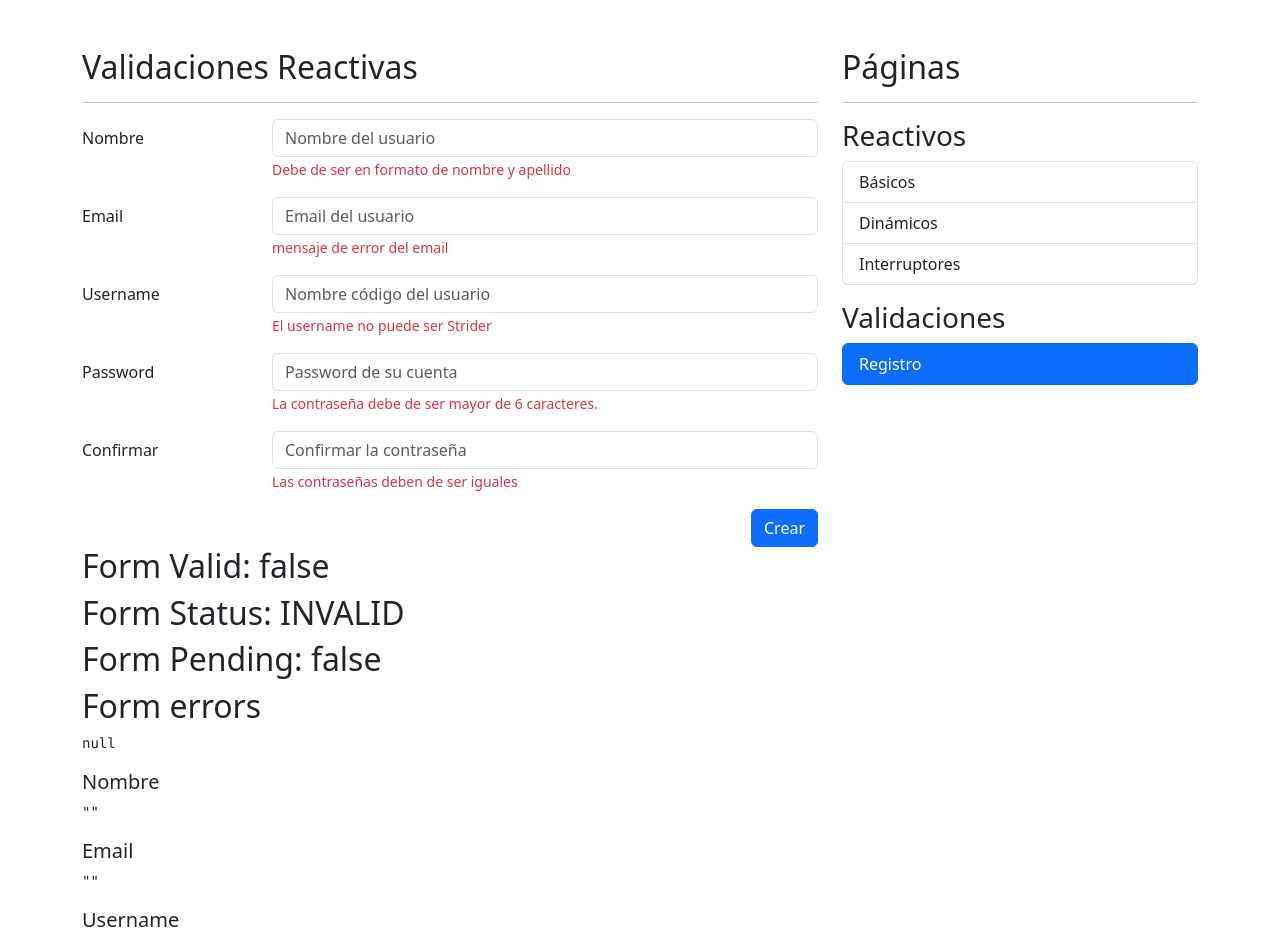
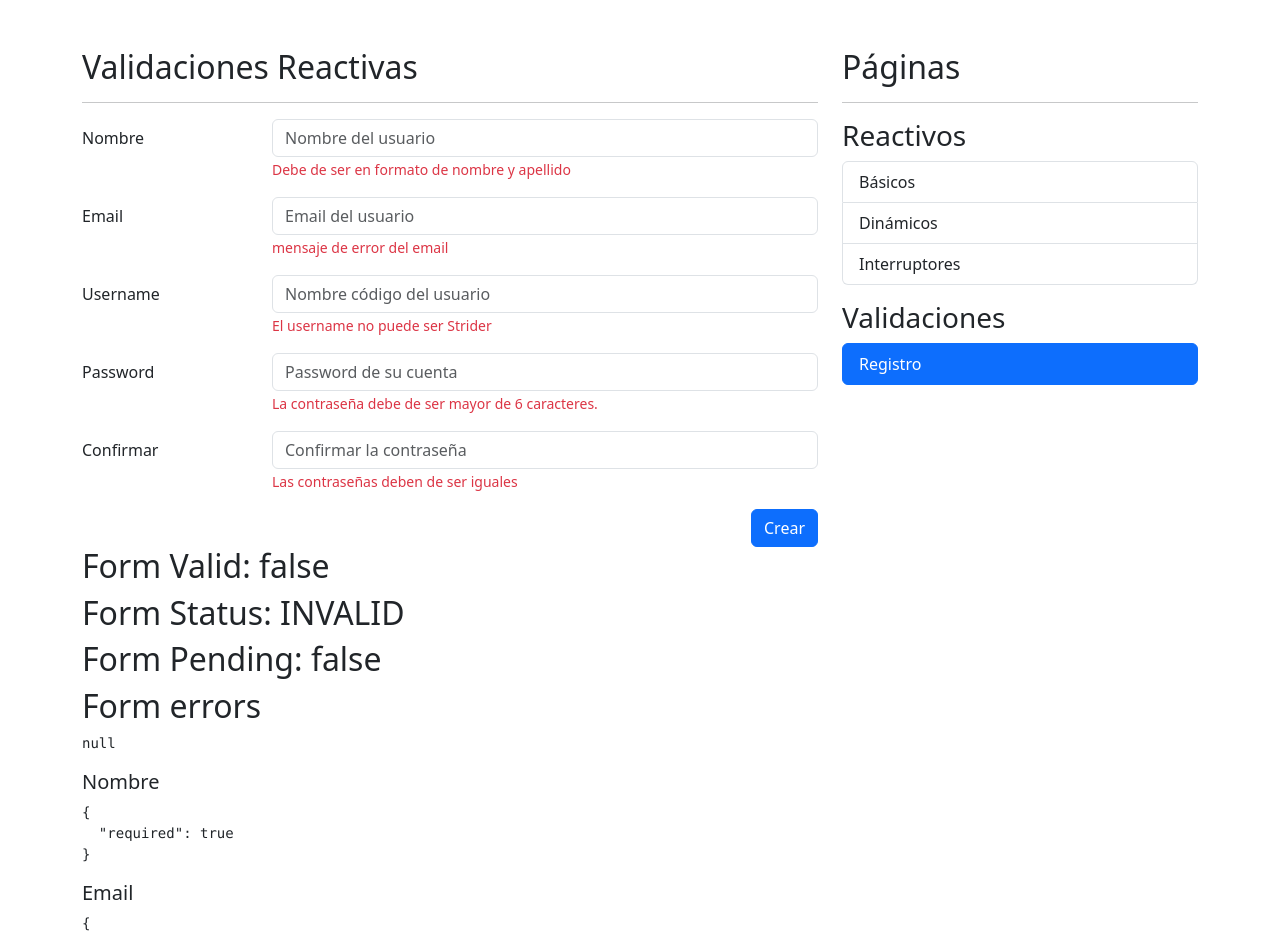
Before and after one commit to FranRDev/CursoAngularDeCeroAExpertoFernandoHerrera, an Angular app in the folder 07-formularios-app/: page /auth/registro in a window 1280 px wide. Shown: the top 936 px of the page. Built offline with nearby package versions, Linux system fonts and the light colour scheme.

Commit message:
Clase 254. Validaciones de Email y Patrones

```diff
--- a/07-formularios-app/src/app/auth/pages/registro/registro.component.html
+++ b/07-formularios-app/src/app/auth/pages/registro/registro.component.html
@@ -80,10 +80,10 @@
 <pre>{{ formulario.errors| json }}</pre>
 
 <h5>Nombre</h5>
-<pre>{{ formulario.value.nombre | json }}</pre>
+<pre>{{ formulario.controls['nombre'].errors | json }}</pre>
 
 <h5>Email</h5>
-<pre>{{ formulario.value.correo | json }}</pre>
+<pre>{{ formulario.controls['correo'].errors | json }}</pre>
 
 <h5>Username</h5>
 <pre>{{ formulario.controls['usuario'].errors | json }}</pre>
--- a/07-formularios-app/src/app/auth/pages/registro/registro.component.ts
+++ b/07-formularios-app/src/app/auth/pages/registro/registro.component.ts
@@ -1,15 +1,16 @@
 import { Component } from '@angular/core';
 import { FormBuilder, FormGroup, Validators } from '@angular/forms';
 
-import { puedeSerFranRDev } from '../../../shared/validators/validaciones';
+import * as Validadores from '../../../shared/validators/validaciones';
+import { patronCorreo } from '../../../shared/validators/validaciones';
 
 @Component({ templateUrl: './registro.component.html' })
 export class PaginaRegistroComponent {
 
   public formulario: FormGroup = this.fb.group({
-    nombre: ['', [Validators.required]],
-    correo: ['', [Validators.required]],
-    usuario: ['', [Validators.required, puedeSerFranRDev]],
+    nombre: ['', [Validators.required, Validators.pattern(Validadores.patronNombreYApellido)]],
+    correo: ['', [Validators.required, Validators.pattern(Validadores.patronCorreo)]],
+    usuario: ['', [Validators.required, Validadores.puedeSerFranRDev]],
     clave: ['', [Validators.required]],
     claveRepetida: ['', [Validators.required]]
   });
--- a/07-formularios-app/src/app/shared/validators/validaciones.ts
+++ b/07-formularios-app/src/app/shared/validators/validaciones.ts
@@ -1,6 +1,9 @@
-import { FormControl } from "@angular/forms";
+import { FormControl, ValidationErrors } from "@angular/forms";
 
-export const puedeSerFranRDev = (control: FormControl) => {
+export const patronNombreYApellido: string = '([a-zA-Z]+) ([a-zA-Z]+)';
+export const patronCorreo: string = "^[a-z0-9._%+-]+@[a-z0-9.-]+\\.[a-z]{2,4}$";
+
+export const puedeSerFranRDev = (control: FormControl): ValidationErrors | null => {
   const valor: string = control.value.trim().toLowerCase();
   if (valor === 'franrdev') { return { noFranRDev: true } }
   return null;
```
